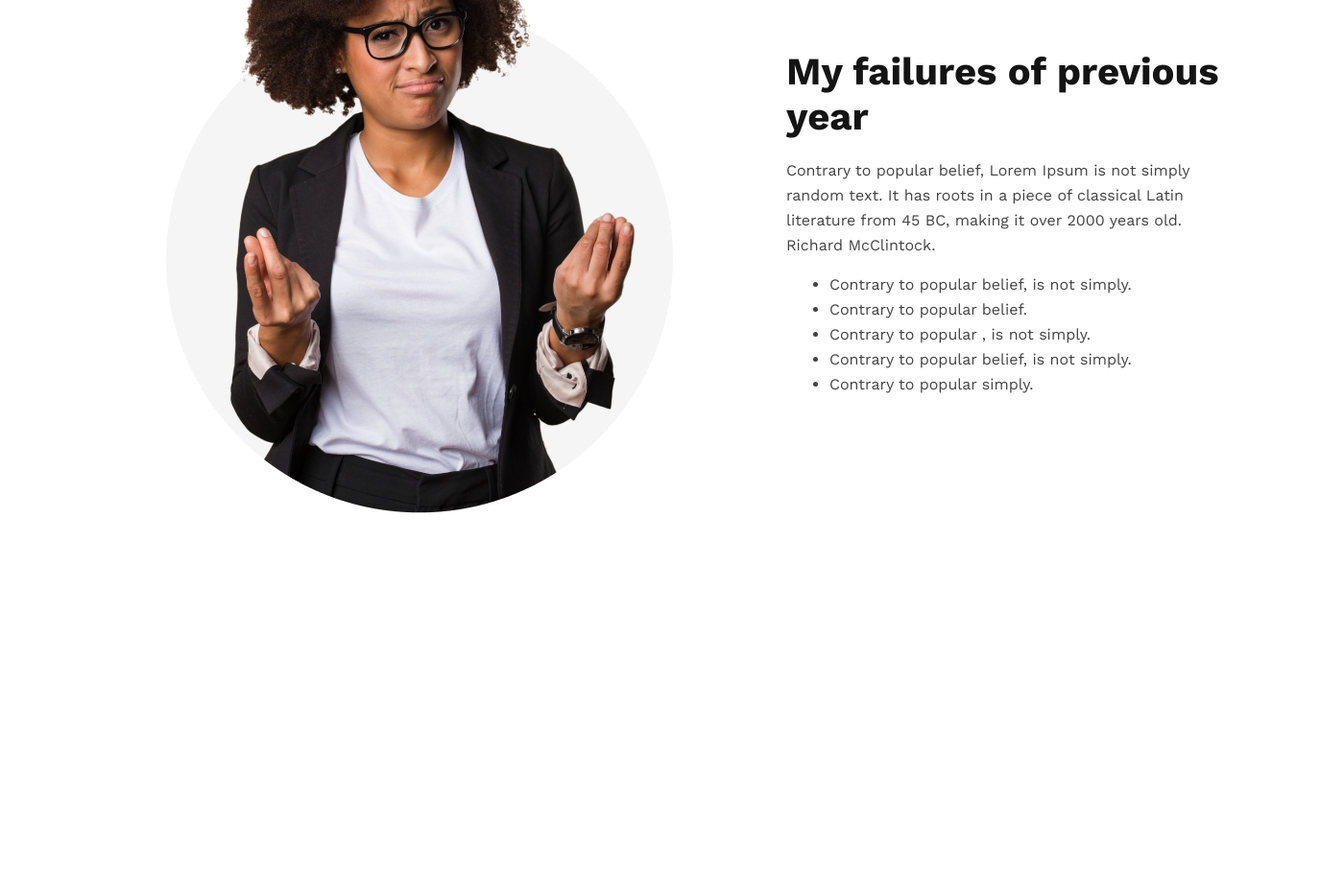
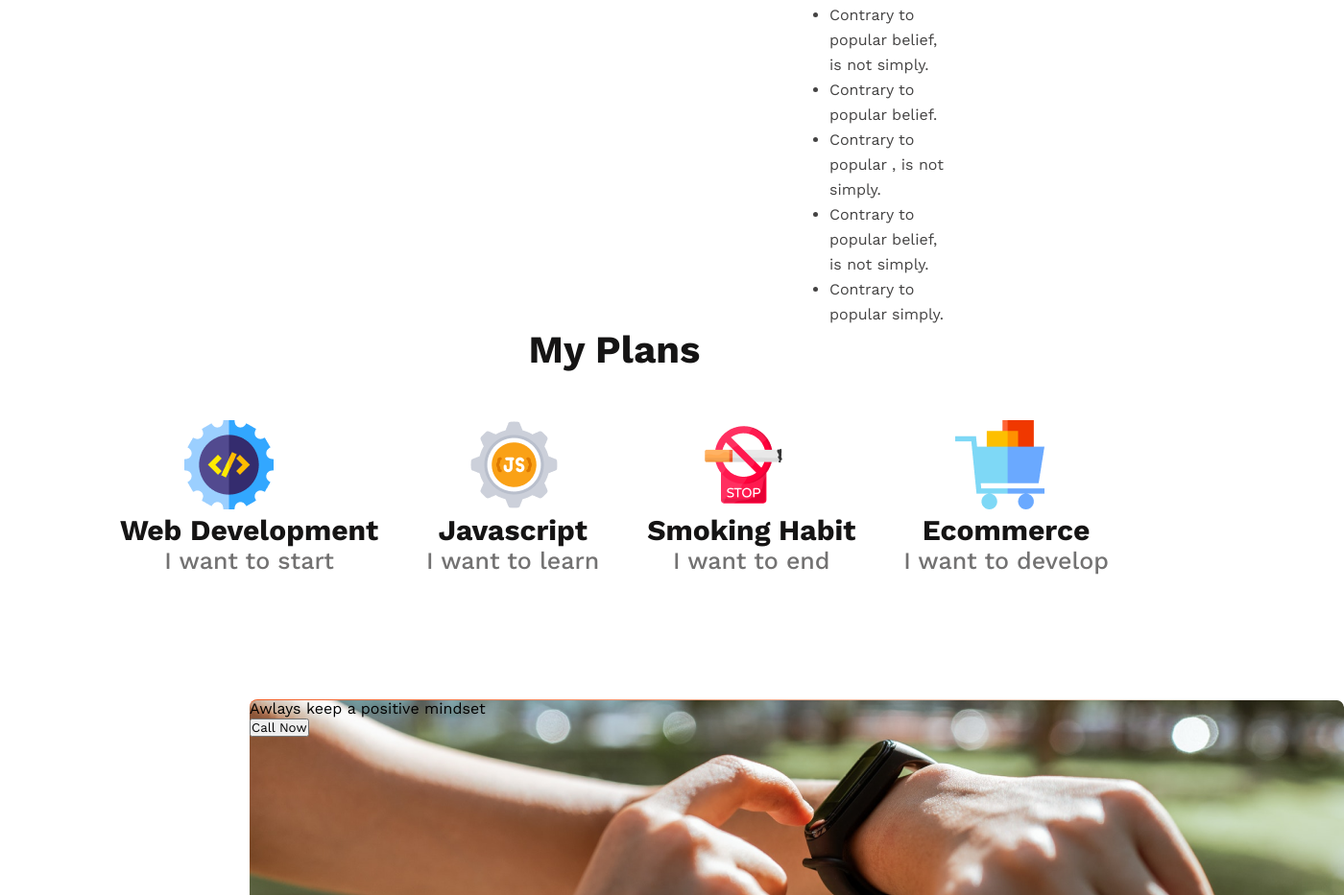
Before and after one commit to 8ad40n/new-year_me, a plain HTML site: page index.html in a window 1280 px wide. Shown: the part 1867-2800 px from the top of the page at 96% size, 1400 px wide, since content can reach past the window. Before the commit the page ends 2466 px from the top, so only its background shows below. Drawn offline with nearby package versions, Linux system fonts and the light colour scheme.

Commit message:
New plans added

```diff
--- a/CSS/style.css
+++ b/CSS/style.css
@@ -8,7 +8,7 @@
 
 /* header */
 .banner {
-  background-image: url("../images/banner/banner1.png");
+  background-image: url("../images/banner/banner2.png");
   background-repeat: no-repeat;
   background-size: cover;
   /* width: 1600px;
@@ -17,7 +17,7 @@
 }
 
 .heading {
-  margin: 216px 180px 24px 845px;
+  margin: 130px 180px 24px 700px;
   color: #151414;
   text-align: right;
   font-size: 65px;
@@ -30,7 +30,7 @@
   font-size: 16px;
   font-weight: 400;
   line-height: 26px;
-  margin: 0px 180px 32px 1000px;
+  margin: 0px 180px 32px 850px;
 }
 
 .btn {
@@ -70,14 +70,77 @@
   margin-bottom: 15px;
 }
 .previousLi {
-  color:#444343;
+  color: #444343;
   font-size: 16px;
   font-weight: 400;
   line-height: 26px; /* 162.5% */
 }
-.list{
-  margin: 300px auto auto 40px;
+.list {
+  margin: 300px 300px auto 40px;
 }
-.list ul li{
+.list ul li {
   margin-left: 45px;
 }
+
+.myPlan {
+  color: var(--Dark-01, #151414);
+  font-family: Work Sans;
+  font-size: 40px;
+  font-style: normal;
+  font-weight: 700;
+  line-height: normal;
+}
+.planTitle {
+  color: var(--Dark-01, #151414);
+  text-align: center;
+  font-family: Work Sans;
+  font-size: 30px;
+  font-style: normal;
+  font-weight: 700;
+  line-height: normal;
+}
+.planPara {
+  color: var(--Dark-03, #737272);
+  text-align: center;
+  font-family: Work Sans;
+  font-size: 25px;
+  font-style: normal;
+  font-weight: 500;
+  line-height: normal;
+}
+.planImg {
+  width: 92.958px;
+  height: 92.958px;
+  flex-shrink: 0;
+  padding-left: 25%;
+}
+.plan-container {
+  display: flex;
+  justify-content: space-around;
+  align-items: center;
+}
+.myPlan {
+  text-align: center;
+  margin-bottom: 50px;
+}
+
+.plan {
+  margin-left: 100px;
+  margin-right: 100px;
+  margin-bottom: 130px;
+}
+.watch {
+  width: 1140px;
+  height: 300px;
+  flex-shrink: 0;
+  border-radius: 8px;
+  background-image: url("../images/watch.png");
+  background-image: url("../images/watch.png"),linear-gradient(90deg, #f15b22 0%, rgba(241, 91, 34, 0) 100%);
+  background-repeat: no-repeat;
+
+}
+.positive {
+  margin-bottom: 100px;
+  margin-left: 260px;
+  margin-right: auto;
+}
--- a/index.html
+++ b/index.html
@@ -36,6 +36,59 @@
                 </ul>
             </div>
         </section>
+        <section class="plan">
+            <h3 class="myPlan">
+                My Plans
+            </h3>
+            <div class="plan-container">
+                <div class="planList">
+                    <img class="planImg" src="images/icons/web.png" alt="">
+                    <h5 class="planTitle">
+                        Web Development
+                    </h5>
+                    <p class="planPara">
+                        I want to start
+                    </p>
+                </div>
+                <div class="planList">
+                    <img class="planImg" src="images/icons/js.png" alt="">
+                    <h5 class="planTitle">
+                        Javascript
+                    </h5>
+                    <p class="planPara">
+                        I want to learn
+                    </p>
+                </div>
+                <div class="planList">
+                    <img class="planImg" src="images/icons/smoke.png" alt="">
+                    <h5 class="planTitle">
+                        Smoking Habit
+                    </h5>
+                    <p class="planPara">
+                        I want to end
+                    </p>
+                </div>
+                <div class="planList">
+                    <img class="planImg" src="images/icons/ecom.png" alt="">
+                    <h5 class="planTitle">
+                        Ecommerce
+                    </h5>
+                    <p class="planPara">
+                        I want to develop
+                    </p>
+                </div>
+            </div>
+        </section>
+        <section class="positive">
+            <div class="watch">
+                <div class="watchHeading">
+                    Awlays keep a positive mindset
+                </div>
+                <div class="btnCall">
+                    <button>Call Now</button>
+                </div>
+            </div>
+        </section>
 
     </main>
 
```
